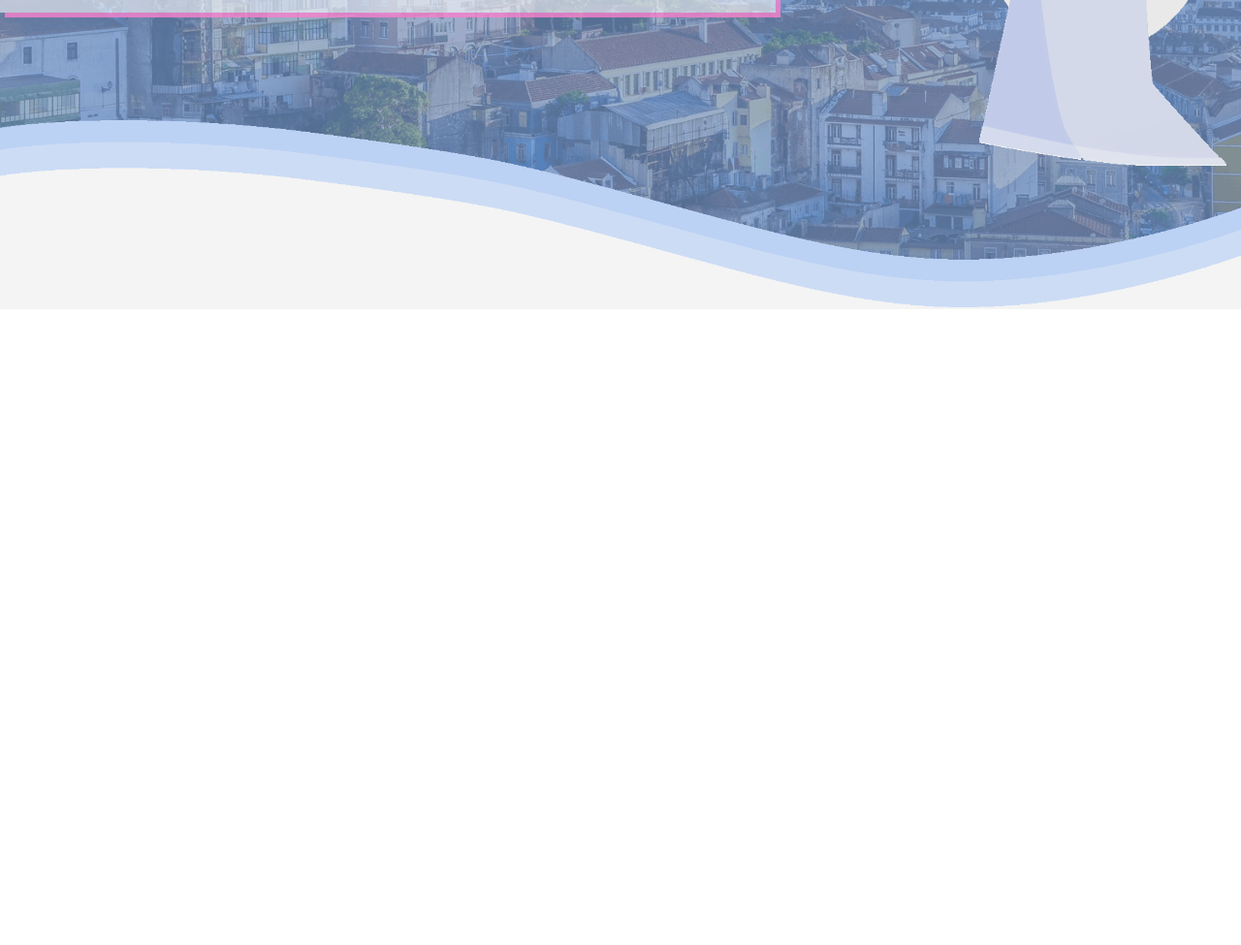
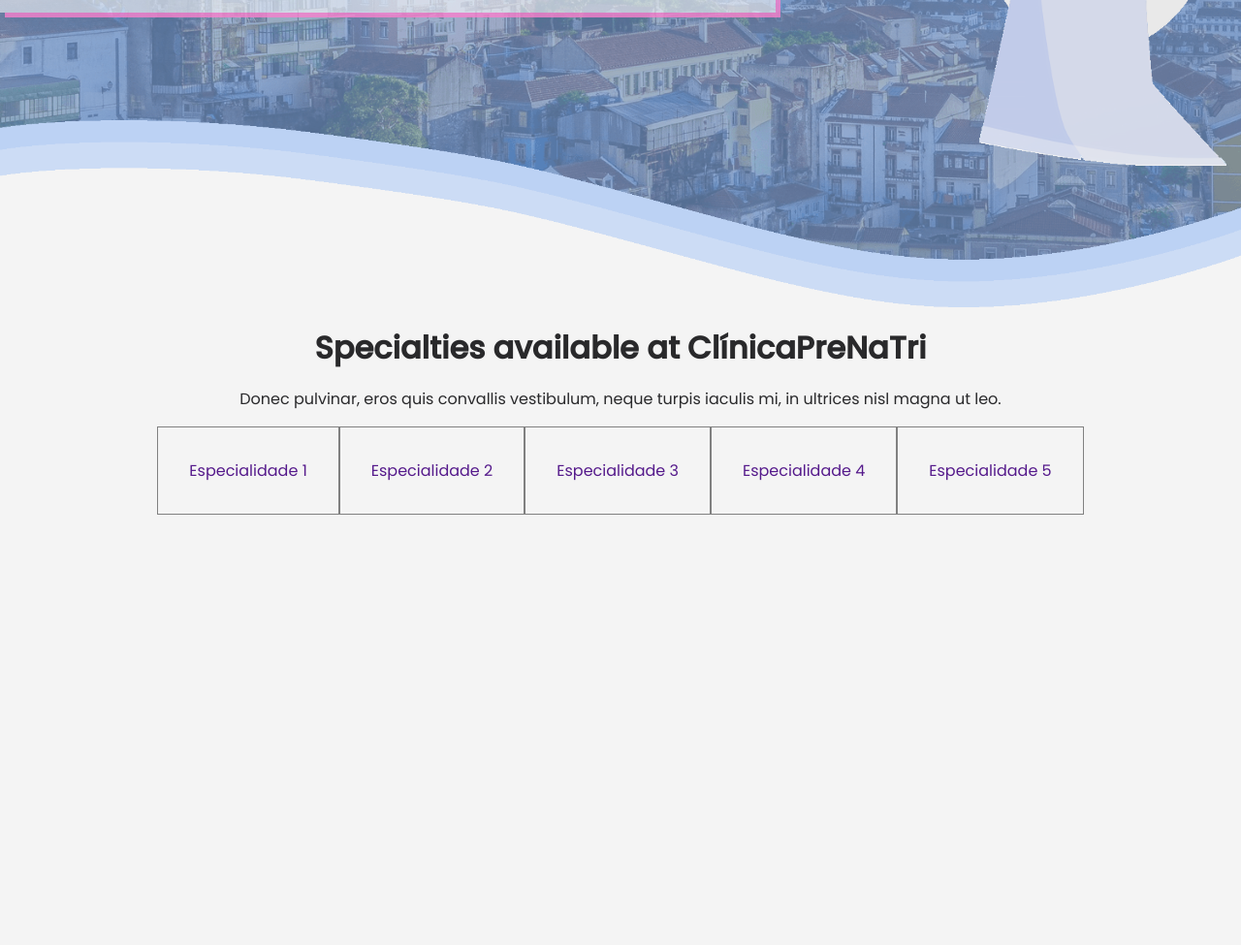
Before and after one commit to ntb-arenas/clinicaprenatri, a website: page index.html in a window 1280 px wide. Shown: the part 481-1456 px from the top of the page at 97% size. Before the commit the page ends 800 px from the top, so only its background shows below. Drawn offline with Linux system fonts and the light colour scheme.

Commit message:
add section specialties

```diff
--- a/index.html
+++ b/index.html
@@ -64,5 +64,26 @@
         </section>
       </div>
     </header>
+
+    <main>
+      <section class="specialties">
+        <div class="specialties-container container">
+          <div class="specialties-description">
+            <h2>Specialties available at ClínicaPreNaTri</h2>
+            <p>Donec pulvinar, eros quis convallis vestibulum, neque turpis iaculis mi, in ultrices nisl magna ut leo.</p>
+          </div>
+
+          <div class="specialties-tabs row justify-content-center">
+            <ul class="d-flex">
+              <li><a href="">Especialidade 1</a></li>
+              <li><a href="">Especialidade 2</a></li>
+              <li><a href="">Especialidade 3</a></li>
+              <li><a href="">Especialidade 4</a></li>
+              <li><a href="">Especialidade 5</a></li>
+            </ul>
+          </div>
+        </div>
+      </section>
+    </main>
   </body>
 </html>
--- a/styles/scss/_colors.scss
+++ b/styles/scss/_colors.scss
@@ -1,6 +1,6 @@
 $color-primary: #f881cf;
 $color-secondary: #2573d4;
 $color-text-primary: #ffffff;
-$color-text-secondary: #3d3e40;
+$color-text-secondary: #29292b;
 $color-bg: #2573d4;
-$color-bg-secondary: #789ace;
+$color-bg-secondary: #f4f4f4;
--- a/styles/scss/main.scss
+++ b/styles/scss/main.scss
@@ -27,7 +27,7 @@
             transition: $transition;
             text-shadow: 2px 2px $color-bg;
             &:hover {
-              transform: scale(1.1);
+              // transform: scale(1.1);
               text-shadow: 2px 2px $color-primary;
             }
             a {
@@ -142,3 +142,33 @@
     }
   }
 }
+
+section.specialties {
+  background-color: $color-bg-secondary;
+  height: 100vh;
+  .specialties-container {
+    .specialties-description {
+      text-align: center;
+      color: $color-text-secondary;
+      h2 {
+        font-size: 2rem;
+        padding: 1rem 0;
+      }
+    }
+    .specialties-tabs {
+      margin-top: 1rem;
+      ul {
+        #specialty-1 {
+          background-color: $color-primary;
+        }
+        li {
+          border: 1px solid gray;
+          a {
+            display: inline-block;
+            padding: 2rem;
+          }
+        }
+      }
+    }
+  }
+}
```
Also changed, not shown: styles/css/styles.css, 1 other file.
